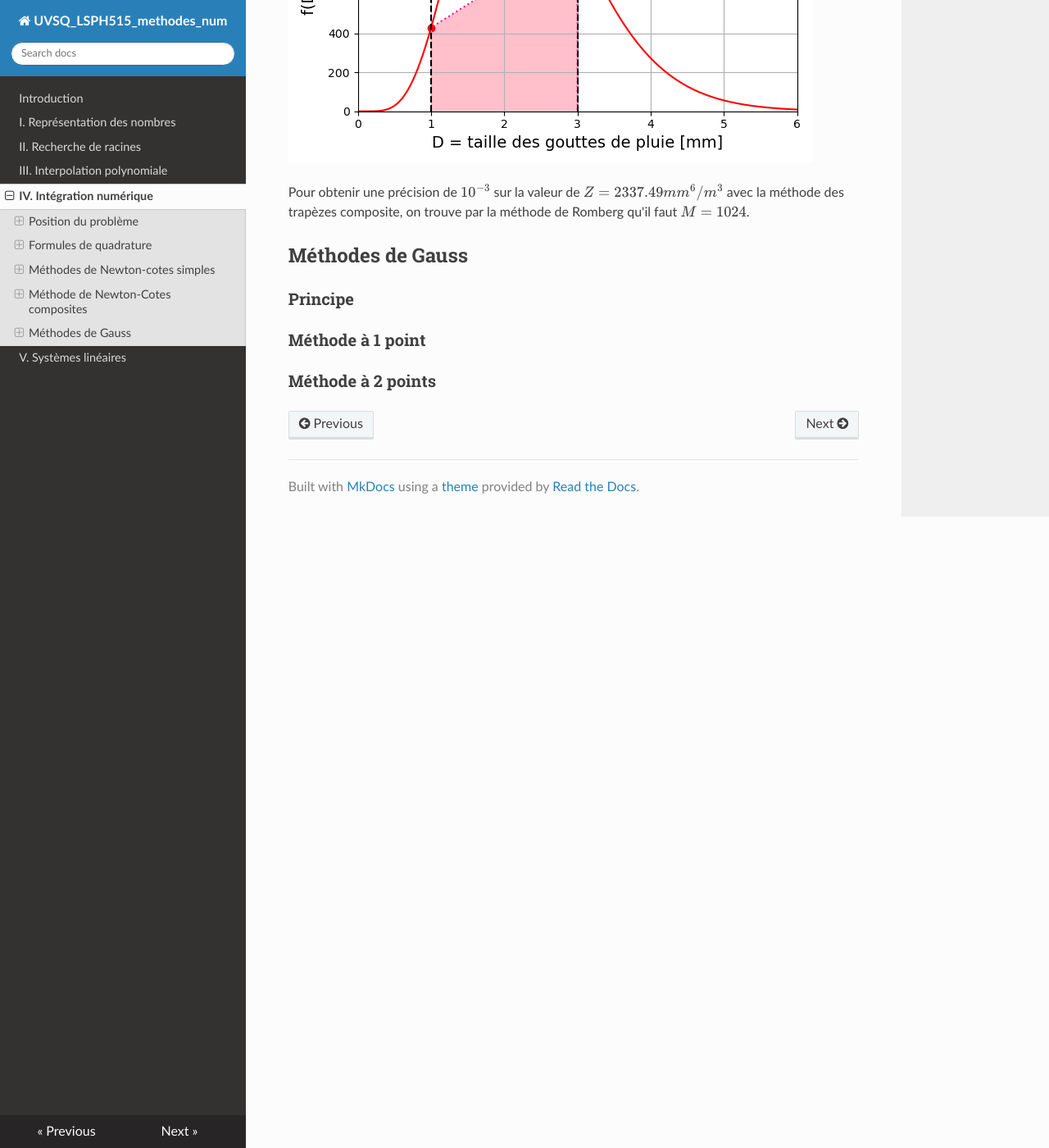
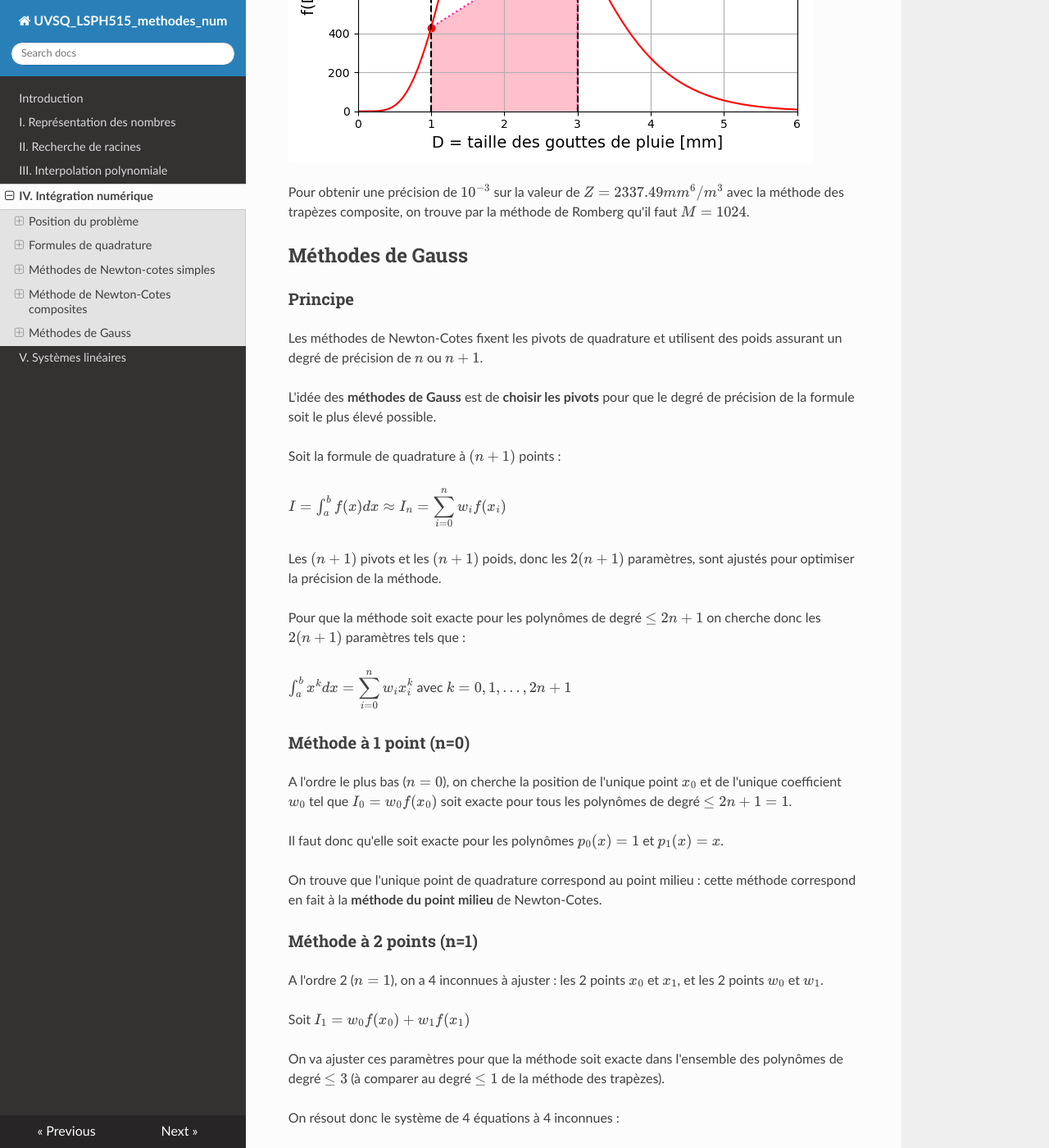
Before and after one commit to NicOudart/UVSQ_LSPH515_methodes_num, an MkDocs documentation site: the page built from docs/Chap4_Integration_numerique.md, in a window 1280 px wide and 1400 px high, scrolled down 22064 px. Shown: the whole window at 82% size. Built offline with MkDocs 1.6.1, drawn with Linux system fonts in a browser that asks for light colours; nearby versions of some CDN libraries; some of the changed text lies outside the part shown.

Commit message:
-Beginning of the Gauss integration in Chapter 4.

```diff
--- a/docs/Chap4_Integration_numerique.md
+++ b/docs/Chap4_Integration_numerique.md
@@ -710,14 +710,14 @@ L'**accélération de Romberg** est une méthode itérative qui permet d'amélio
 Elle tire partie du fait que :
 
 |Pour la méthode des trapèzes : |
-|:-:|
+|:-|
 |$I = I_h + E_h(f) = I_{2h} + E_{2h}(f)$|
 |avec $E_{2h}(f) = 4 E_h(f)$|
 |d'où $\mid I_{2h} - I_h \mid = 3 E_h(f)$|
 |et donc : $E_h(f) = \frac{\mid I_{2h} - I_h \mid}{3}$|
 
 |Pour la méthode de Simpson : |
-|:-:|
+|:-|
 |$I = I_h + E_h(f) = I_{2h} + E_{2h}(f)$|
 |avec $E_{2h}(f) = 16 E_h(f)$|
 |d'où $\mid I_{2h} - I_h \mid = 15 E_h(f)$|
@@ -726,7 +726,7 @@ Elle tire partie du fait que :
 On détermine alors le pas d'intégration $h$ permettant d'obtenir $\epsilon$ avec l'algorithme suivant :
 
 |Algorithme d'accélération de Romberg|
-|:-:|
+|:-|
 |On se donne un découpage initial $2h$|
 |On calcule $I_{2h}$|
 |On double le nombre d'intervalles : on prend un pas de $h$|
@@ -779,6 +779,55 @@ Pour obtenir une précision de $10^{-3}$ sur la valeur de $Z = 2337.49 mm^6/m^3$
 
 ### Principe
 
-### Méthode à 1 point
+Les méthodes de Newton-Cotes fixent les pivots de quadrature et utilisent des poids assurant un degré de précision de $n$ ou $n+1$.
 
-### Méthode à 2 points
+L'idée des **méthodes de Gauss** est de **choisir les pivots** pour que le degré de précision de la formule soit le plus élevé possible.
+
+Soit la formule de quadrature à $(n+1)$ points :
+
+$I = \int_{a}^{b} f(x) dx \approx I_n = \displaystyle\sum_{i=0}^{n} w_i f(x_i)$
+
+Les $(n+1)$ pivots et les $(n+1)$ poids, donc les $2(n+1)$ paramètres, sont ajustés pour optimiser la précision de la méthode.
+
+Pour que la méthode soit exacte pour les polynômes de degré $\leq 2n+1$ on cherche donc les $2(n+1)$ paramètres tels que :
+
+$\int_{a}^{b} x^k dx = \displaystyle\sum_{i=0}^{n} w_i x_i^k$ avec $k=0,1,...,2n+1$
+
+### Méthode à 1 point (n=0)
+
+A l'ordre le plus bas ($n=0$), on cherche la position de l'unique point $x_0$ et de l'unique coefficient $w_0$ tel que $I_0 = w_0 f(x_0)$ soit exacte pour tous les polynômes de degré $\leq 2n+1 = 1$.
+
+Il faut donc qu'elle soit exacte pour les polynômes $p_0(x)=1$ et $p_1(x)=x$.
+
+On trouve que l'unique point de quadrature correspond au point milieu : cette méthode correspond en fait à la **méthode du point milieu** de Newton-Cotes.
+
+### Méthode à 2 points (n=1)
+
+A l'ordre 2 ($n=1$), on a 4 inconnues à ajuster : les 2 points $x_0$ et $x_1$, et les 2 points $w_0$ et $w_1$.
+
+Soit $I_1 = w_0 f(x_0) + w_1 f(x_1)$
+
+On va ajuster ces paramètres pour que la méthode soit exacte dans l'ensemble des polynômes de degré $\leq 3$ (à comparer au degré $\leq 1$ de la méthode des trapèzes).
+
+On résout donc le système de 4 équations à 4 inconnues :
+
+$\begin{cases}
+\int_{a}^{b} 1 dx = w_0 + w_1\\
+\int_{a}^{b} x dx = w_0 x_0 + w_1 x_1\\
+\int_{a}^{b} x^2 dx = w_0 x_0^2 + w_1 x_1^2\\
+\int_{a}^{b} x^3 dx = w_0 x_0^3 + w_1 x_1^3
+\end{cases}$
+
+On obtient la **formule optimale de Gauss** :
+
+$I_1 = \frac{b-a}{2} (f(\frac{-1}{\sqrt{3}} \frac{b-a}{2} + \frac{a+b}{2})+f(\frac{1}{\sqrt{3}} \frac{b-a}{2} + \frac{a+b}{2}))$
+
+### Généralisation (n quelconque)
+
+On peut généraliser les formules trouvées précédemment pour un nombre de points quelconque :
+
+$I_n = \frac{b-a}{2} \displaystyle\sum_{i=1}^{n} w_i f(\frac{}{} x_i)$
+
+|NB :|
+|:-|
+|Pour les curieux, les points et les poids sont déterminés grâce à ce qu'on appelle les "polynômes de Legendre".|
```
